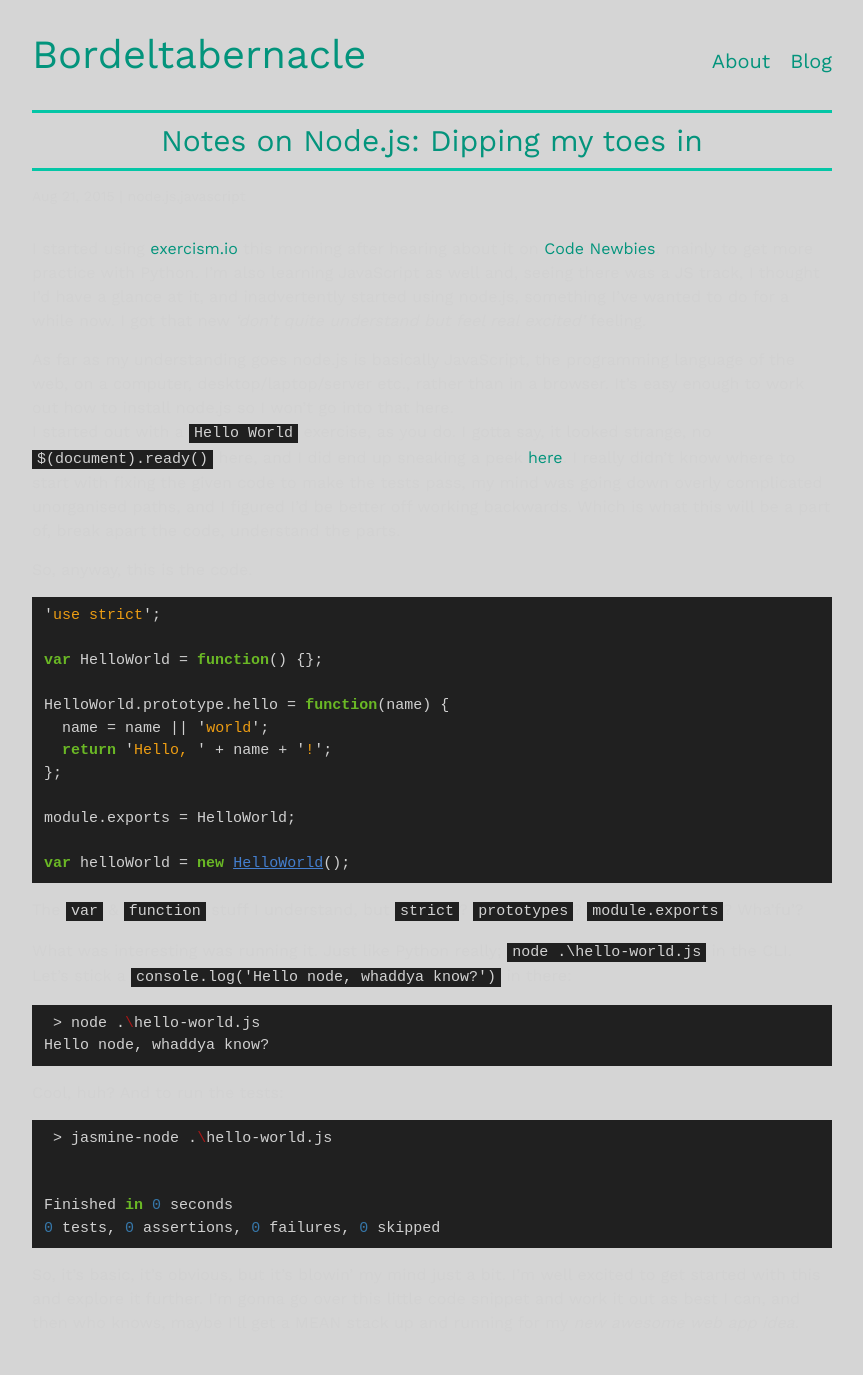
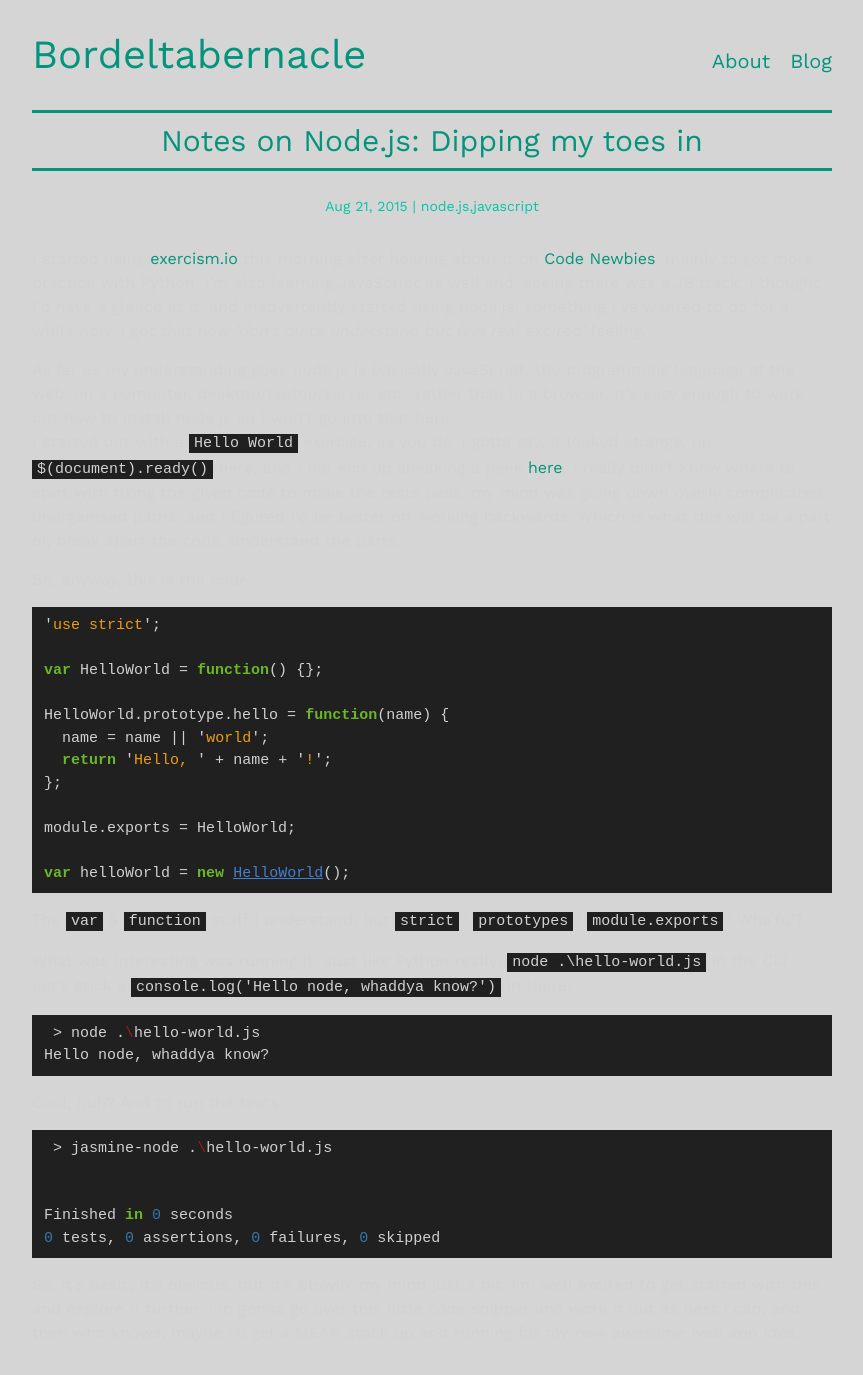
Before and after one commit to robphoenix/bordeltabernacle.github.io, a Jekyll site: the page built from _posts/2015-08-21-node-dipping-toes.md, in a window 1280 px wide. Shown: the whole page, without its empty margins (208-1071 px from the left). Built offline with Jekyll 4.4.1, drawn with Linux system fonts in a browser that asks for light colours; Markdown is read by kramdown in place of the engine named in the settings.

Commit message:
tidied up post-meta

```diff
--- a/_sass/_layout.scss
+++ b/_sass/_layout.scss
@@ -150,7 +150,7 @@
     > li {
         background-color: $background-color;
         margin-bottom: $spacing-unit;
-        border-bottom: 3px solid $brand-color-light;
+        border-bottom: 3px solid $brand-color;
     }
 }
 
@@ -162,8 +162,8 @@
     font-size: 30px;
     padding: 5px;
     text-align: center;
-    border-bottom: 3px solid $brand-color-light;
-    border-top: 3px solid $brand-color-light;
+    border-bottom: 3px solid $brand-color;
+    border-top: 3px solid $brand-color;
 
     a {
         color: $brand-color;
@@ -180,15 +180,17 @@
 }
 
 .post-meta {
+    display: block;
+    text-align: center;
     font-size: $small-font-size;
-    color: $text-color;
-    margin-bottom: 5px;
+    color: $brand-color-light;
+    padding: 10px 5px 0 5px;
 }
 
 .post-excerpt {
     background-color: $background-color;
     margin: auto;
-    padding: 20px 20px 0 20px;
+    padding: 10px 20px 0 20px;
 }
 
 .post-content {
--- a/index.html
+++ b/index.html
@@ -9,12 +9,10 @@ layout: default
       <header class="post-title">
         <a href="{{ post.url | prepend: site.baseurl }}">{{ post.title }}</a>
       </header>
-
+      <span class="post-meta">{{ post.date | date: "%b %-d, %Y" }}</span>
       <section class="post-excerpt">
-            {{ post.excerpt }}
+        {{ post.excerpt }}
       </section>
-
-      <span class="post-meta">{{ post.date | date: "%b %-d, %Y" }}</span>
 
     </li>
   {% endfor %}
```
